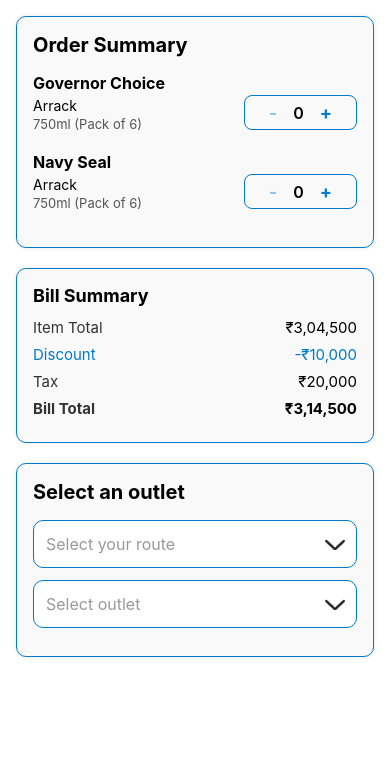
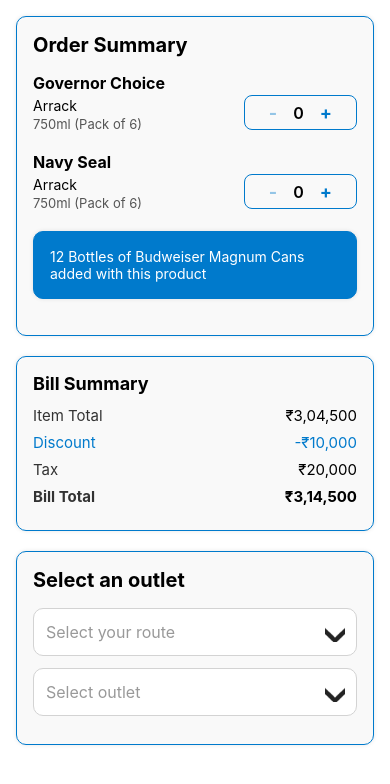
Before and after one commit to hariniss12345/Charts, a React Native app: screen / in a window 390 px wide. Shown: the top 784 px of the page. Built offline with nearby package versions, Linux system fonts and the light colour scheme.

Commit message:
refactor: updated OrderSummary component

```diff
--- a/src/components/OrderSummary.js
+++ b/src/components/OrderSummary.js
@@ -51,6 +51,9 @@
                         </View>
                     </View>
                 ))}
+                <Card style={{backgroundColor:'#007ACC'}}>
+                <Text style={{color:'white'}}>12 Bottles of Budweiser Magnum Cans added with this product</Text>
+                </Card>
             </Card>
 
           <Card>
@@ -180,7 +183,7 @@
     inputWithIcon: {
         height: 48,
         borderWidth: 1,
-        borderColor: '#007ACC',
+        borderColor: '#D3D3D3',
         borderRadius: 10,
         paddingLeft: 12,
         paddingRight: 40,
@@ -194,6 +197,6 @@
         top: 14,
         width: 20,
         height: 20,
-        resizeMode: 'contain',
+        objectFit: 'contain',
     },
 });
```
